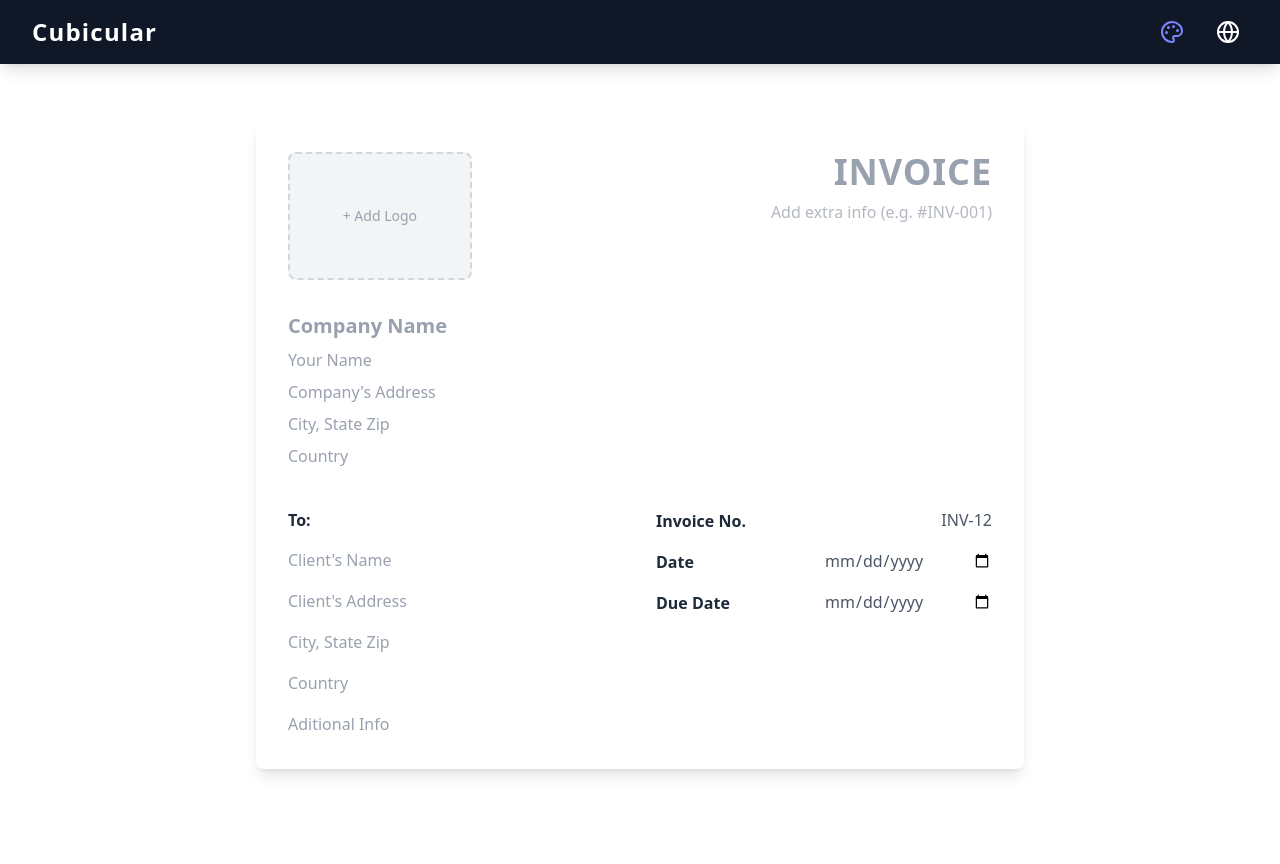
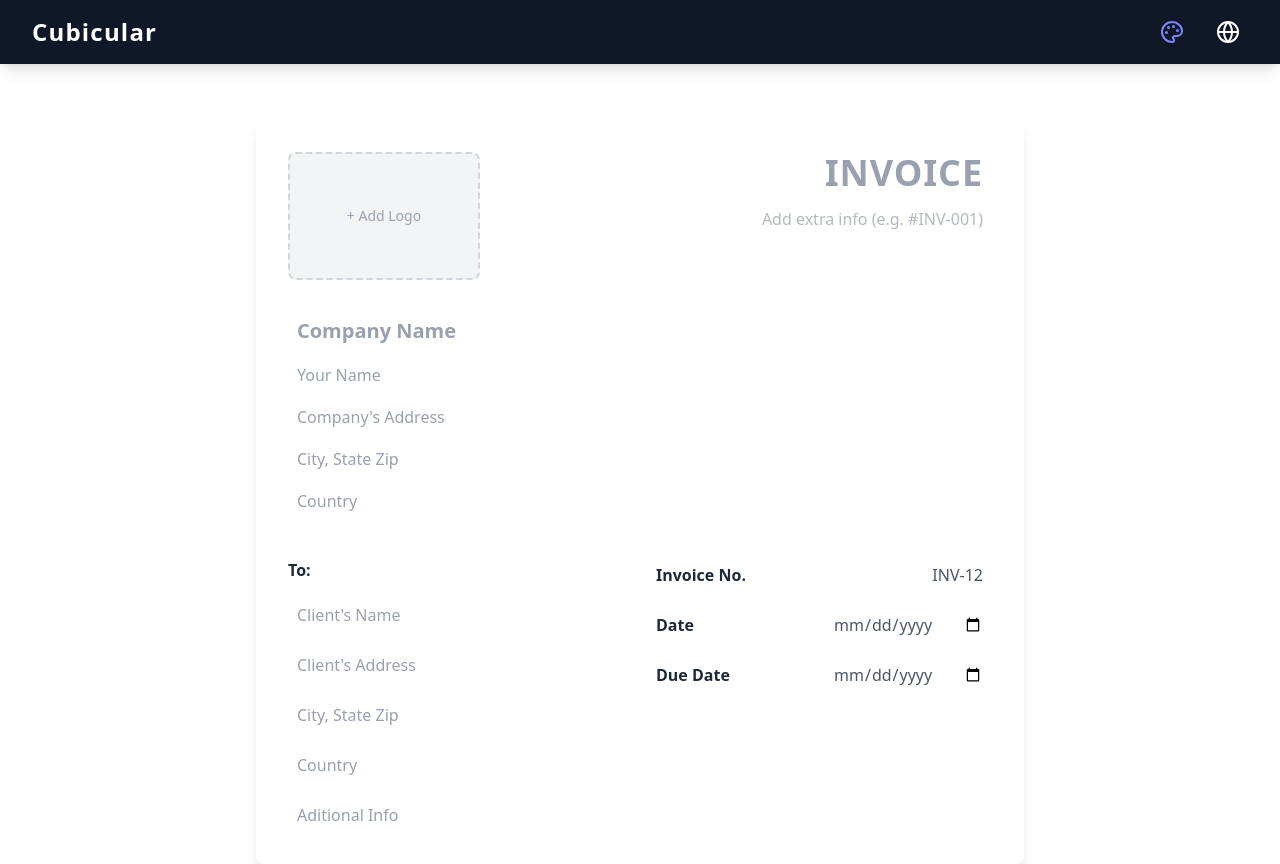
Before and after one commit to Luuiskame/cubicular-react-free-invoice-generator, a React app: page / in a window 1280 px wide. Before the commit the page ends 800 px from the top, so only its background shows below. Built offline with nearby package versions, Linux system fonts and the light colour scheme; the HTML template or start-up script is replaced by a standard one.

Commit message:
feat: adding border radius to inputs and new using translation hook for the first invoice form part

```diff
--- a/src/components/InvoiceSecondPart.tsx
+++ b/src/components/InvoiceSecondPart.tsx
@@ -12,27 +12,27 @@ export default function InvoiceSecondPart() {
                     <input
                         type="text"
                         placeholder={t('clientName')}
-                        className="text-gray-700 placeholder-gray-400 focus:outline-none w-full border-b border-transparent focus:border-gray-300 transition-colors"
+                        className="text-gray-700 placeholder-gray-400 focus:outline-none w-full border border-transparent hover:border-gray-200 focus:border-gray-300 rounded px-2 py-1 transition-all"
                     />
                     <input
                         type="text"
                         placeholder={t('clientAddress')}
-                        className="text-gray-600 placeholder-gray-400 focus:outline-none w-full border-b border-transparent focus:border-gray-300 transition-colors"
+                        className="text-gray-600 placeholder-gray-400 focus:outline-none w-full border border-transparent hover:border-gray-200 focus:border-gray-300 rounded px-2 py-1 transition-all"
                     />
                     <input
                         type="text"
                         placeholder={t('cityStateZip')}
-                        className="text-gray-600 placeholder-gray-400 focus:outline-none w-full border-b border-transparent focus:border-gray-300 transition-colors"
+                        className="text-gray-600 placeholder-gray-400 focus:outline-none w-full border border-transparent hover:border-gray-200 focus:border-gray-300 rounded px-2 py-1 transition-all"
                     />
                     <input
                         type="text"
                         placeholder={t('country')}
-                        className="text-gray-600 placeholder-gray-400 focus:outline-none w-full border-b border-transparent focus:border-gray-300 transition-colors"
+                        className="text-gray-600 placeholder-gray-400 focus:outline-none w-full border border-transparent hover:border-gray-200 focus:border-gray-300 rounded px-2 py-1 transition-all"
                     />
                     <input
                         type="text"
                         placeholder={t('aditionalInfo')}
-                        className="text-gray-600 placeholder-gray-400 focus:outline-none w-full border-b border-transparent focus:border-gray-300 transition-colors"
+                        className="text-gray-600 placeholder-gray-400 focus:outline-none w-full border border-transparent hover:border-gray-200 focus:border-gray-300 rounded px-2 py-1 transition-all"
                     />
                 </div>
 
@@ -43,21 +43,21 @@ export default function InvoiceSecondPart() {
                         <input
                             type="text"
                             defaultValue="INV-12"
-                            className="text-right text-gray-600 focus:outline-none w-1/2 border-b border-transparent focus:border-gray-300 transition-colors"
+                            className="text-right text-gray-600 focus:outline-none w-1/2 border border-transparent hover:border-gray-200 focus:border-gray-300 rounded px-2 py-1 transition-all"
                         />
                     </div>
                     <div className="flex justify-between items-center">
                         <label className="font-bold text-gray-800">{t('date')}</label>
                         <input
                             type="date"
-                            className="text-right text-gray-600 focus:outline-none w-1/2 border-b border-transparent focus:border-gray-300 transition-colors"
+                            className="text-right text-gray-600 focus:outline-none w-1/2 border border-transparent hover:border-gray-200 focus:border-gray-300 rounded px-2 py-1 transition-all"
                         />
                     </div>
                     <div className="flex justify-between items-center">
                         <label className="font-bold text-gray-800">{t('dueDate')}</label>
                         <input
                             type="date"
-                            className="text-right text-gray-600 focus:outline-none w-1/2 border-b border-transparent focus:border-gray-300 transition-colors"
+                            className="text-right text-gray-600 focus:outline-none w-1/2 border border-transparent hover:border-gray-200 focus:border-gray-300 rounded px-2 py-1 transition-all"
                         />
                     </div>
                 </div>
--- a/src/components/invoiceForm.tsx
+++ b/src/components/invoiceForm.tsx
@@ -1,8 +1,10 @@
 import { useState } from 'react';
+import { useTranslation } from 'react-i18next';
 import InvoiceSecondPart from './InvoiceSecondPart';
 
 
 export default function InvoiceForm() {
+    const { t } = useTranslation();
     const [logo, setLogo] = useState<string | null>(null);
 
     const handleLogoUpload = (e: React.ChangeEvent<HTMLInputElement>) => {
@@ -16,16 +18,16 @@ export default function InvoiceForm() {
     };
 
     return (
-        <div className="w-[60%] mx-auto p-8 bg-white shadow-lg rounded-lg mt-10">
+        <div className="w-full lg:w-[60%] mx-auto p-8 bg-white shadow-lg rounded-lg mt-10">
             {/* Top Section: Logo and Invoice Title */}
             <div className="flex justify-between items-start mb-8">
                 {/* Logo Placeholder */}
-                <div className="w-48 h-32 bg-gray-100 border-2 border-dashed border-gray-300 rounded-lg flex items-center justify-center relative overflow-hidden group">
+                <div className="w-48 h-32 bg-gray-100 border-2 border-dashed border-gray-300 rounded-lg flex items-center justify-center relative overflow-hidden group hover:border-gray-400 transition-colors">
                     {logo ? (
                         <img src={logo} alt="Company Logo" className="w-full h-full object-contain" />
                     ) : (
                         <div className="text-center p-4">
-                            <p className="text-gray-400 text-sm font-medium">+ Add Logo</p>
+                            <p className="text-gray-400 text-sm font-medium">{t('addLogo')}</p>
                         </div>
                     )}
                     <input
@@ -37,17 +39,17 @@ export default function InvoiceForm() {
                 </div>
 
                 {/* Invoice Title / Extra Info */}
-                <div className="flex flex-col items-end">
+                <div className="flex flex-col items-end w-1/2">
                     <input
                         type="text"
-                        defaultValue="Invoice"
-                        className="text-4xl font-bold text-gray-400 text-right uppercase tracking-wide focus:outline-none focus:text-gray-600 placeholder-gray-300 w-full"
+                        defaultValue={t('invoiceTitle')}
+                        className="text-4xl font-bold text-gray-400 text-right uppercase tracking-wide focus:outline-none focus:text-gray-600 placeholder-gray-300 w-full border border-transparent hover:border-gray-200 focus:border-gray-300 rounded px-2 transition-all"
                     />
-                    <div className="mt-2">
+                    <div className="mt-2 w-full">
                         <input
                             type="text"
-                            placeholder="Add extra info (e.g. #INV-001)"
-                            className="text-right text-gray-500 focus:outline-none w-full"
+                            placeholder={t('invoiceExtraInfo')}
+                            className="text-right text-gray-500 focus:outline-none w-full border border-transparent hover:border-gray-200 focus:border-gray-300 rounded px-2 py-1 transition-all"
                         />
                     </div>
                 </div>
@@ -57,28 +59,28 @@ export default function InvoiceForm() {
             <div className="flex flex-col space-y-2 mb-10">
                 <input
                     type="text"
-                    placeholder="Company Name"
-                    className="text-xl font-bold text-gray-800 placeholder-gray-400 focus:outline-none w-full"
+                    placeholder={t('companyName')}
+                    className="text-xl font-bold text-gray-800 placeholder-gray-400 focus:outline-none w-full border border-transparent hover:border-gray-200 focus:border-gray-300 rounded px-2 py-1 transition-all"
                 />
                 <input
                     type="text"
-                    placeholder="Your Name"
-                    className="text-gray-600 placeholder-gray-400 focus:outline-none w-full"
+                    placeholder={t('yourName')}
+                    className="text-gray-600 placeholder-gray-400 focus:outline-none w-full border border-transparent hover:border-gray-200 focus:border-gray-300 rounded px-2 py-1 transition-all"
                 />
                 <input
                     type="text"
-                    placeholder="Company's Address"
-                    className="text-gray-600 placeholder-gray-400 focus:outline-none w-full"
+                    placeholder={t('companyAddress')}
+                    className="text-gray-600 placeholder-gray-400 focus:outline-none w-full border border-transparent hover:border-gray-200 focus:border-gray-300 rounded px-2 py-1 transition-all"
                 />
                 <input
                     type="text"
-                    placeholder="City, State Zip"
-                    className="text-gray-600 placeholder-gray-400 focus:outline-none w-full"
+                    placeholder={t('cityStateZip')}
+                    className="text-gray-600 placeholder-gray-400 focus:outline-none w-full border border-transparent hover:border-gray-200 focus:border-gray-300 rounded px-2 py-1 transition-all"
                 />
                 <input
                     type="text"
-                    placeholder="Country"
-                    className="text-gray-600 placeholder-gray-400 focus:outline-none w-full"
+                    placeholder={t('country')}
+                    className="text-gray-600 placeholder-gray-400 focus:outline-none w-full border border-transparent hover:border-gray-200 focus:border-gray-300 rounded px-2 py-1 transition-all"
                 />
             </div>
 
--- a/src/i18n.ts
+++ b/src/i18n.ts
@@ -17,7 +17,13 @@ const resources = {
             "clientAddress": "Client's Address",
             "cityStateZip": "City, State Zip",
             "country": "Country",
-            "aditionalInfo": "Aditional Info"
+            "aditionalInfo": "Aditional Info",
+            "addLogo": "+ Add Logo",
+            "invoiceTitle": "INVOICE",
+            "invoiceExtraInfo": "Add extra info (e.g. #INV-001)",
+            "companyName": "Company Name",
+            "yourName": "Your Name",
+            "companyAddress": "Company's Address"
         }
     },
     es: {
@@ -32,7 +38,13 @@ const resources = {
             "clientAddress": "Dirección del Cliente",
             "cityStateZip": "Ciudad, Estado Zip",
             "country": "País",
-            "aditionalInfo": "Información Adicional"
+            "aditionalInfo": "Información Adicional",
+            "addLogo": "+ Agregar Logo",
+            "invoiceTitle": "FACTURA",
+            "invoiceExtraInfo": "Información extra (ej. #INV-001)",
+            "companyName": "Nombre de la Empresa",
+            "yourName": "Tu Nombre",
+            "companyAddress": "Dirección de la Empresa"
         }
     }
 };
```
